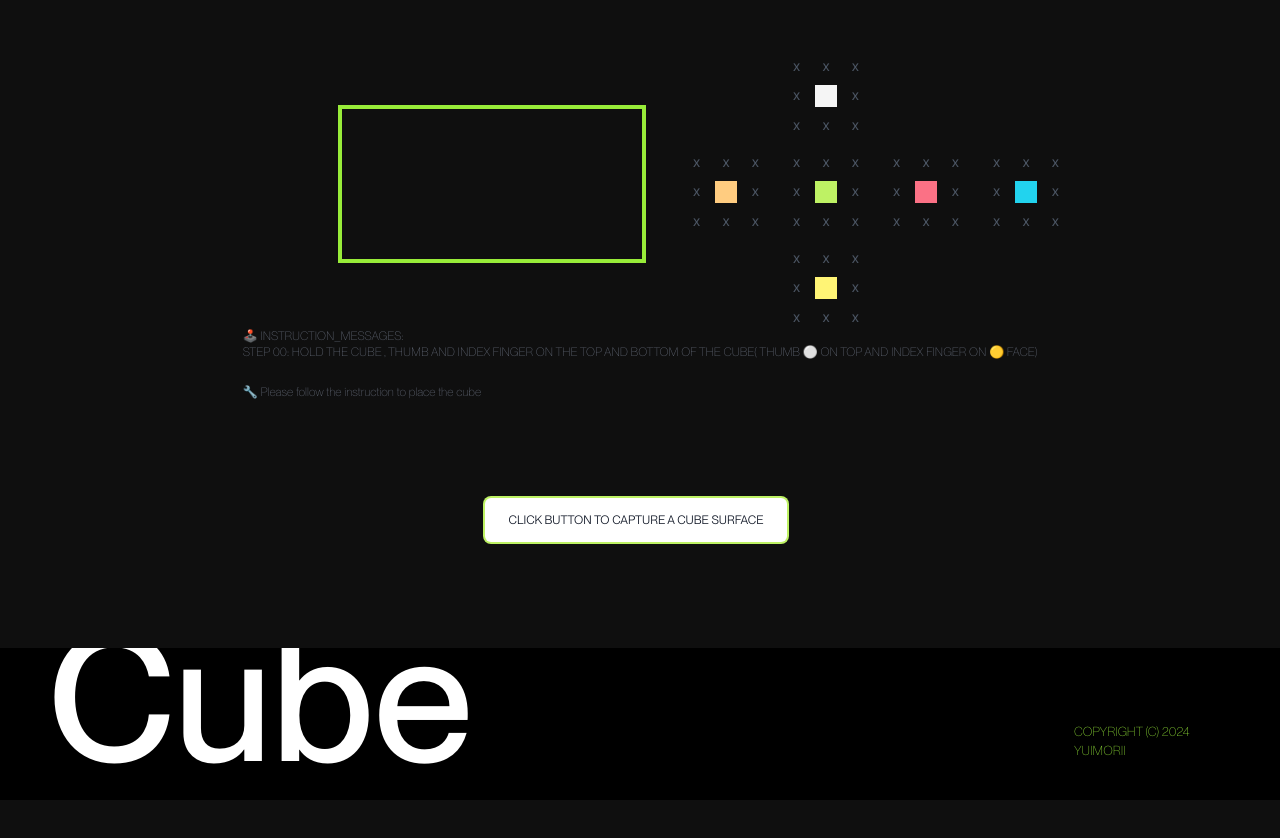
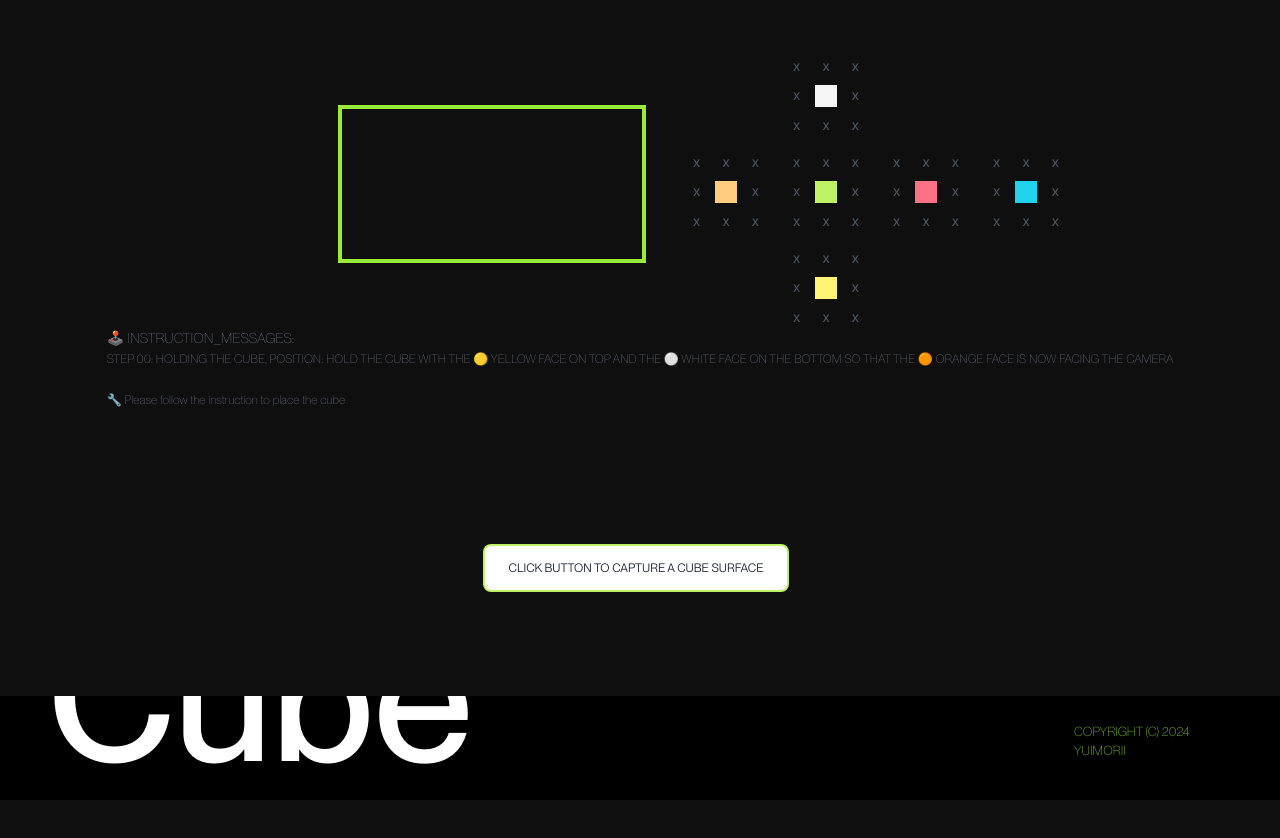
Before and after one commit to itsyuimorii/RubikAI-Solver-Interface-build-with-Next.js-TailwindCSS, a Next.js app: page /ScanCube in a window 1280 px wide. Shown: the top 838 px of the page. Built offline with nearby package versions, Linux system fonts and the light colour scheme; no server answers.

Commit message:
update instruction file

```diff
--- a/app/ScanCube/page.js
+++ b/app/ScanCube/page.js
@@ -100,10 +100,11 @@ export default function ScanCube() {
                     </div>
 
                 </div>
-                <div className='pt-4'>
-                    <p className='pb-2 uppercase font-ppneue-montreal font-thin text-xs text-gray-500'>
+                <div className='pt-4 p-10'>
+                    <p className='pb-2 uppercase font-ppneue-montreal font-thin text-sm text-gray-500'>
                         🕹️ INSTRUCTION_MESSAGES:<br />
-                        {infoMessage}<br />
+                        <span className='pb-2 uppercase font-ppneue-montreal font-thin text-xs text-gray-500'>{infoMessage}<br /></span>
+
 
                     </p>
                     <p className='pb-2 uppercase font-ppneue-montreal font-thin text-xs text-red-500'>
--- a/components/ScanCube/CubeLayout/CubeFace.jsx
+++ b/components/ScanCube/CubeLayout/CubeFace.jsx
@@ -6,7 +6,6 @@ const tileColor = {
     green_tile: 'bg-lime-300',
     orange_tile: 'bg-orange-tile',
     yellow_tile: 'bg-yellow-tile',
-
 }
 
 // CubeFace component is used to display the cube face with 3x3 grid layout.
--- a/components/constant.jsx
+++ b/components/constant.jsx
@@ -1,27 +1,15 @@
-export const CUBE_ROTATION_INSTRUCTIONS = [
-    ' Step 00: hold the cube , thumb and index finger on the top and bottom of the cube( thumb ⚪️ on top and index finger on 🟡 face)',
-    ' Step 01: Rotate the cube horizonally,Show the 🟠 face (thumb ⚪️ on top and index finger on 🟡 face)',
 
 
-    ' Step 02: Rotate the cube horizonally, show the 🟢 face to the camera (thumb ⚪️ on top and index finger on 🟡 face)',
 
-
-    ' Step 03: Rotate the cube horizonally, show the 🔴 face to the camera (thumb ⚪️ on top and index finger on 🟡 face)',
-
-
-    ' Step 04: Rotate the cube horizonally, show the 🔵 face to the camera (thumb ⚪️ on top and index finger on 🟡 face)',
-
-
-    ' Step 05: Show the ⚪️ face to the camera ??? on top',
-
-
+export const CUBE_ROTATION_INSTRUCTIONS = [
+    ' Step 00: Holding the Cube, Position: Hold the cube with the 🟡 yellow face on top and the ⚪️ white face on the bottom so that the 🟠 orange face is now facing the camera',
+    ' Step 01: Rotate the cube horizontally so that the 🟢 green face is facing the camera. Keep your thumb on the 🟡 yellow face (top) and index finger on the ⚪️ white face (bottom).',
+    ' Step 02: Rotate the cube horizontally once more so that the 🔴 red face is facing the camera. Keep your thumb on the 🟡 yellow face (top) and index finger on the ⚪️ white face (bottom).',
+    'Step 03: Rotate the cube horizontally so that the 🔵 blue face is facing the camera. Keep your thumb on the 🟡 yellow face (top) and index finger on the ⚪️ white face (bottom).',
+    ' Step 05: Rotate the cube to show the 🟡 yellow face directly to the camera. Fingers: Keep your thumb on the 🟡 yellow face (top) and index finger on the ⚪️ white face (bottom).',
     ' Step 06: Show the 🟡 face to the camera ??? on top,'
 ];
 
 export const CUBE_CENTER_TILE_INDEX = 4;
 
-
 export const CUBE_FACE_COLOR_ORDER = ['orange_tile', 'green_tile', 'red_tile', 'blue_tile', 'white_tile', 'yellow_tile'];
-
-
-//with image of the cube
```
